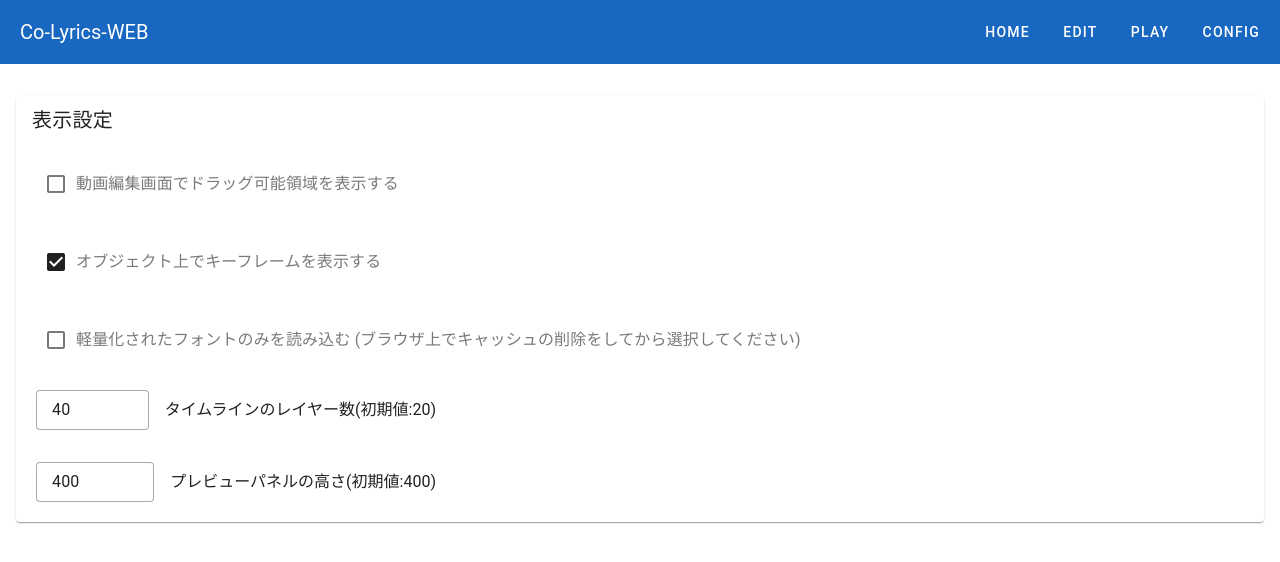
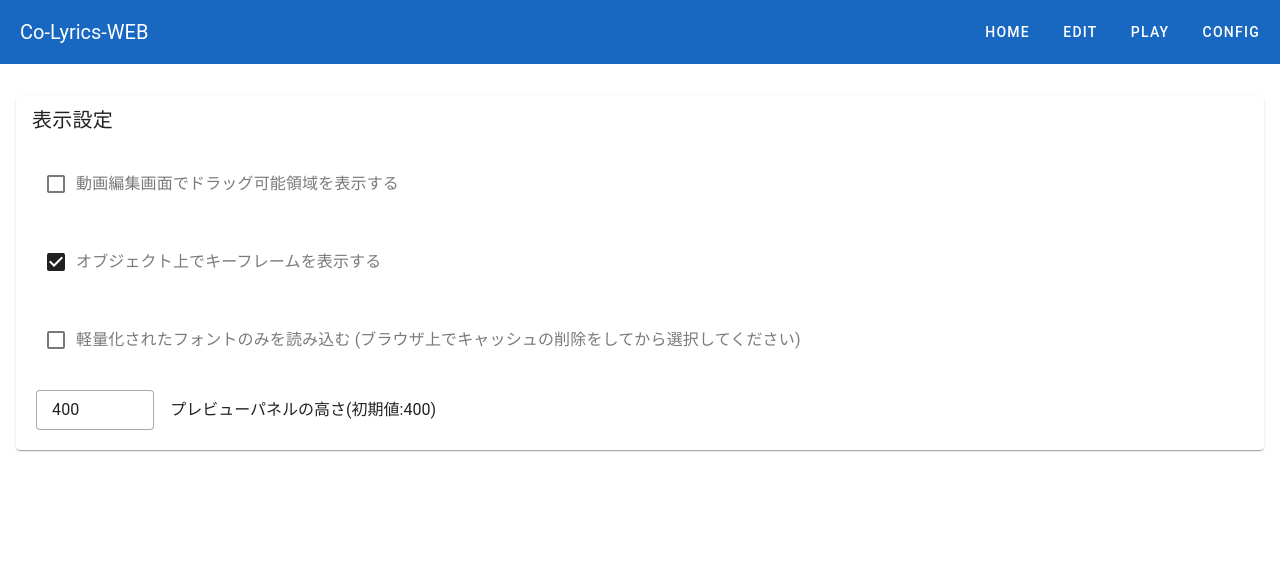
Before and after one commit to mino-8136/Co-Lyrics-WEB, a Vue app: page /config in a window 1280 px wide. Shown: the top 562 px of the page. Built offline with nearby package versions, Linux system fonts and the light colour scheme; a web font is replaced by a local one; what @imengyu/vue3-context-menu would draw is missing.

Commit message:
レイヤー数変更を非表示

```diff
--- a/src/views/ConfigView.vue
+++ b/src/views/ConfigView.vue
@@ -23,7 +23,8 @@
           v-model="configStore.isLoadSubsetFont"
         ></v-checkbox>
 
-        <v-text-field
+        <!--
+          <v-text-field
           type="number"
           variant="outlined"
           density="compact"
@@ -34,11 +35,12 @@
           step="1"
           v-model.number="configStore.timelineLayerNumbers"
           @change="
-            configStore.timelineLayerNumbers = clClamp(20, 50, configStore.timelineLayerNumbers)
+          configStore.timelineLayerNumbers = clClamp(20, 50, configStore.timelineLayerNumbers)
           "
-        >
-          <template v-slot:append>タイムラインのレイヤー数(初期値:20)</template>
+          >
+          <template v-slot:append>タイムラインのレイヤー数(初期値:40)</template>
         </v-text-field>
+        -->
 
         <v-text-field
           type="number"
```
